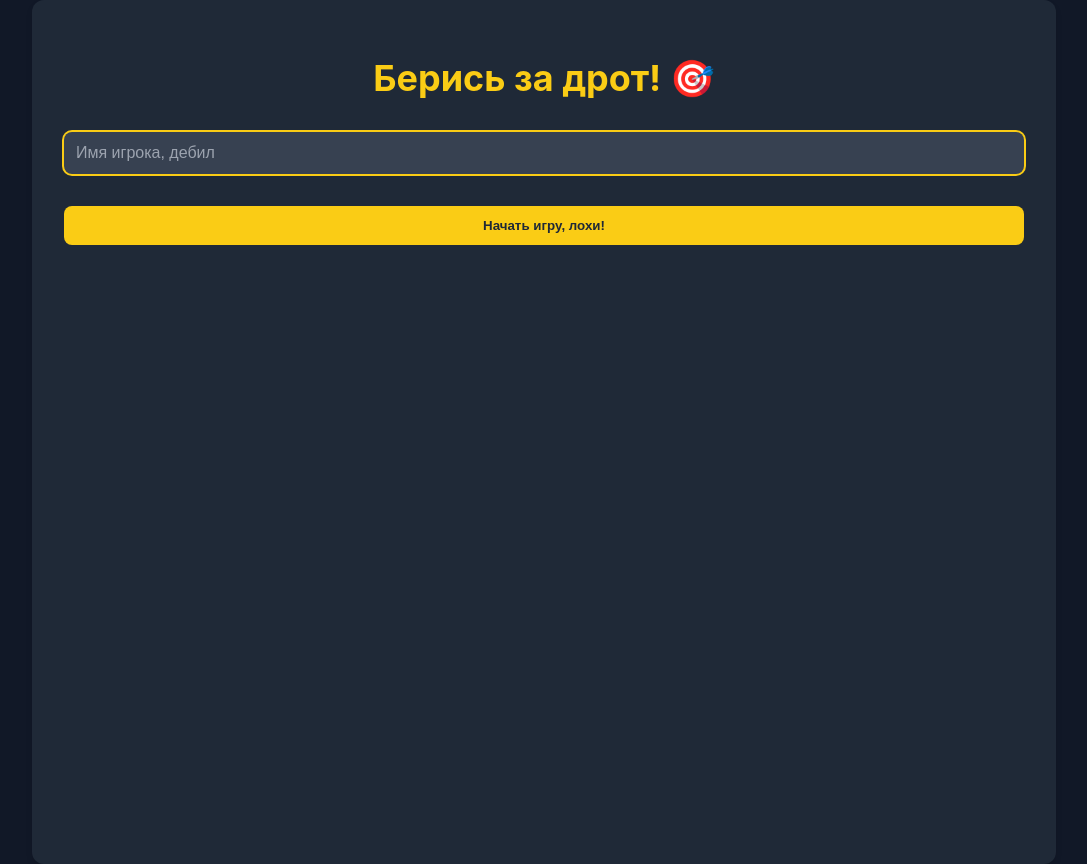
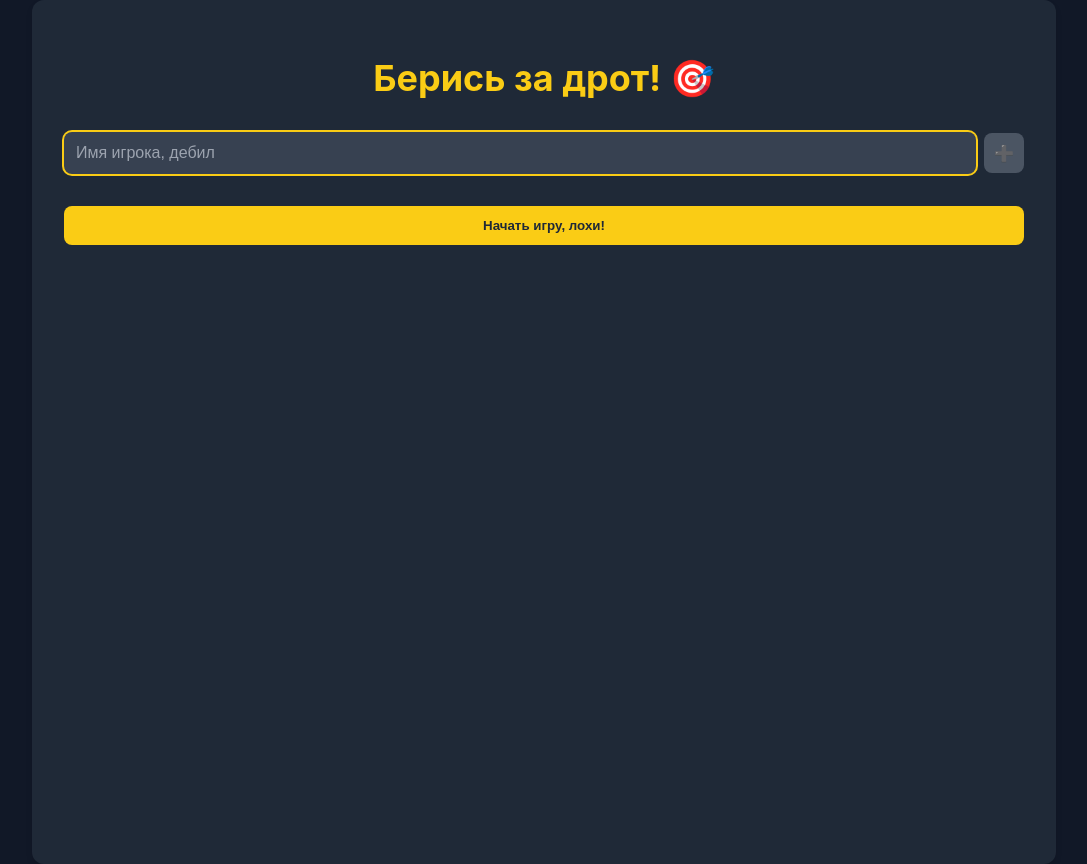
Before and after one commit to Rarity/drots, a React (Vite) app in the folder darts-scoreboard/: page / in a window 1280 px wide. Shown: the whole page, without its empty margins (96-1183 px from the left). Built offline with nearby package versions, Linux system fonts and the light colour scheme.

Commit message:
фикс отрицательный счет, скрол, добавил кнопку добавить игрока

```diff
--- a/darts-scoreboard/src/App.module.css
+++ b/darts-scoreboard/src/App.module.css
@@ -37,6 +37,12 @@
     gap: 1rem;
 }
 
+.inputWrapper {
+    display: flex;
+    align-items: center;
+    gap: 0.5rem;
+}
+
 .input {
     padding: 0.75rem;
     background: #374151;
@@ -44,6 +50,7 @@
     color: white;
     border: none;
     font-size: 1rem;
+    flex: 1;
 }
 
 .input::placeholder {
@@ -53,6 +60,31 @@
 .input:focus {
     outline: none;
     box-shadow: 0 0 0 2px #facc15;
+}
+
+.addButton {
+    padding: 0.75rem;
+    background: #facc15;
+    color: #1f2937;
+    border-radius: 0.5rem;
+    border: none;
+    cursor: pointer;
+    transition: background 0.2s;
+    font-size: 1rem;
+    width: 2.5rem;
+    height: 2.5rem;
+    display: flex;
+    align-items: center;
+    justify-content: center;
+}
+
+.addButton:hover {
+    background: #eab308;
+}
+
+.addButton:disabled {
+    background: #4b5563;
+    cursor: not-allowed;
 }
 
 .playerList {
@@ -132,33 +164,6 @@
     border-radius: 0.5rem;
 }
 
-.throwInputs {
-    display: grid;
-    grid-template-columns: repeat(3, 1fr) auto;
-    gap: 1rem;
-    margin-bottom: 1rem;
-}
-
-.throwInput {
-    padding: 0.5rem;
-    background: #4b5563;
-    border-radius: 0.5rem;
-    color: white;
-    border: none;
-    text-align: center;
-}
-
-.throwInput:focus {
-    outline: none;
-    box-shadow: 0 0 0 2px #facc15;
-}
-
-.throwScore {
-    display: flex;
-    align-items: center;
-    font-weight: bold;
-}
-
 .totalScore {
     font-size: 1.25rem;
     font-weight: bold;
@@ -216,11 +221,3 @@
     margin-bottom: 1.5rem;
     color: #facc15;
 }
-
-.history {
-    margin-bottom: 2rem;
-}
-
-.graph {
-    margin-bottom: 2rem;
-}
--- a/darts-scoreboard/src/App.tsx
+++ b/darts-scoreboard/src/App.tsx
@@ -4,9 +4,7 @@ import PlayerHistory from './components/PlayerHistory';
 import PlayerScoreGraph from './components/PlayerScoreGraph';
 import ThrowInputRow from './components/ThrowInputRow';
 import Alert from './components/Alert';
-
 import { getMedal } from './utils';
-
 import styles from './App.module.css';
 
 const App: React.FC = () => {
@@ -49,19 +47,11 @@ const App: React.FC = () => {
     }
   };
 
-  // const getMedal = (place?: number): string => {
-  //   if (!place) return '';
-  //   switch (place) {
-  //     case 1:
-  //       return '🥇';
-  //     case 2:
-  //       return '🥈';
-  //     case 3:
-  //       return '🥉';
-  //     default:
-  //       return '🎀';
-  //   }
-  // };
+  const handleAddPlayer = () => {
+    if (inputName.trim()) {
+      addPlayer(inputName);
+    }
+  };
 
   const calculatePlayerTotalScore = (throws: number[]) => {
     return throws.reduce((sum, score) => sum + score, 0);
@@ -73,6 +63,7 @@ const App: React.FC = () => {
 
       {!gameStarted && !gameEnded && (
         <div className={styles.setup}>
+          <div className={styles.inputWrapper}>
             <input
               ref={nameInputRef}
               type="text"
@@ -82,6 +73,14 @@ const App: React.FC = () => {
               placeholder="Имя игрока, дебил"
               className={styles.input}
             />
+            <button
+              onClick={handleAddPlayer}
+              className={styles.addButton}
+              disabled={!inputName.trim()}
+            >
+              ➕
+            </button>
+          </div>
           <div className={styles.playerList}>
             {players.map((player, index) => (
               <div key={player.name + index} className={styles.playerTag}>
--- a/darts-scoreboard/src/components/ThrowInputRow/index.tsx
+++ b/darts-scoreboard/src/components/ThrowInputRow/index.tsx
@@ -36,6 +36,7 @@ const ThrowInputRow: React.FC<ThrowInputRowProps> = ({
 
   const handleScoreChange = (e: React.ChangeEvent<HTMLInputElement>) => {
     const value = e.target.value === '' ? undefined : Number(e.target.value);
+    if (value !== undefined && value < 0) return;
     updateThrow(value);
   };
 
@@ -44,12 +45,17 @@ const ThrowInputRow: React.FC<ThrowInputRowProps> = ({
     updateThrow(localScore, newModifier);
   };
 
+  const handleWheel = (e: React.WheelEvent<HTMLInputElement>) => {
+    e.currentTarget.blur();
+  };
+
   return (
     <div className={styles.throwRow}>
       <input
         type="number"
         value={localScore ?? ''}
         onChange={handleScoreChange}
+        onWheel={handleWheel}
         placeholder="Счет"
         className={styles.scoreInput}
       />
```
Lines whose indentation alone changed are shown as unchanged.
